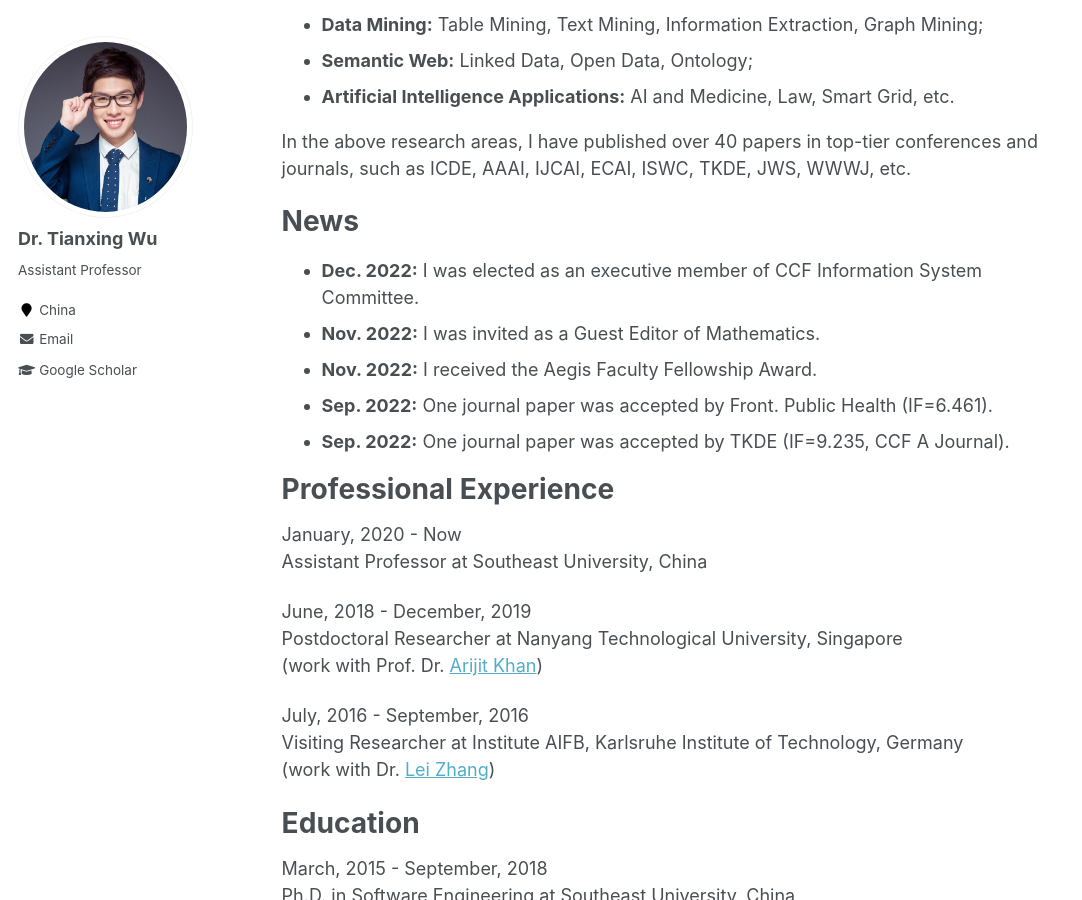
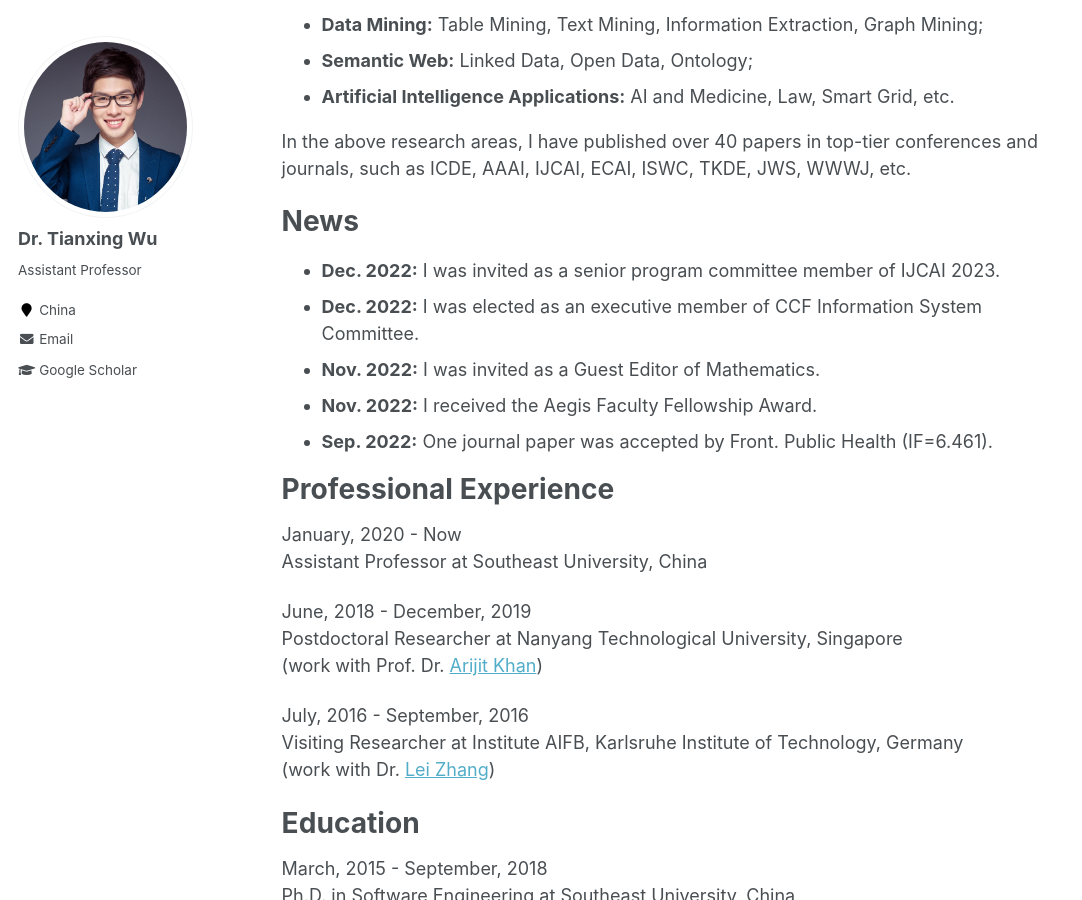
Before and after one commit to tianxing-wu/tianxing-wu.github.io, a Jekyll site: the page built from _pages/about.md, in a window 1280 px wide and 900 px high, scrolled down 353 px. Shown: the whole window, without its empty margins (0-1082 px from the left). Built offline with Jekyll 4.4.1, drawn with Linux system fonts in a browser that asks for light colours.

Commit message:
INFO UPDATE

```diff
--- a/_pages/about.md
+++ b/_pages/about.md
@@ -19,11 +19,11 @@ In the above research areas, I have published over 40 papers in top-tier confere
 
 News
 ======
+* **Dec. 2022:** I was invited as a senior program committee member of IJCAI 2023.
 * **Dec. 2022:** I was elected as an executive member of CCF Information System Committee.
 * **Nov. 2022:** I was invited as a Guest Editor of Mathematics.
 * **Nov. 2022:** I received the Aegis Faculty Fellowship Award.
 * **Sep. 2022:** One journal paper was accepted by Front. Public Health (IF=6.461).
-* **Sep. 2022:** One journal paper was accepted by TKDE (IF=9.235, CCF A Journal).
 
 Professional Experience
 ======
```
Also changed, not shown: _pages/selected_talks.md (+1 -0 lines), _pages/services.md (+3 -0 lines), 1 other file.
